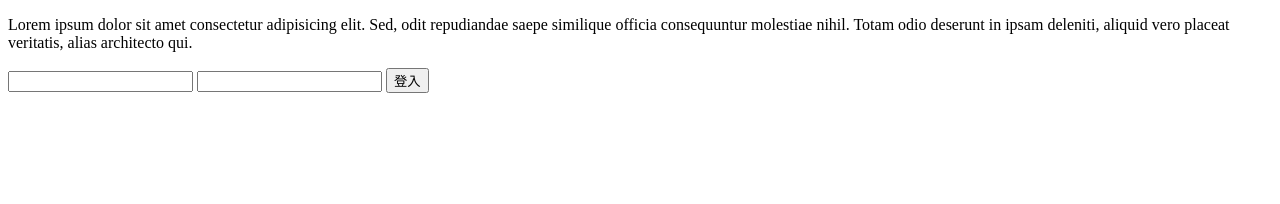
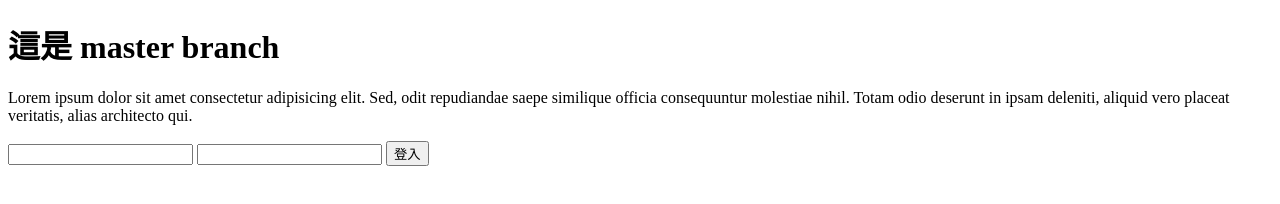
Before and after one commit to oceanLover2024/try, a plain HTML site: page index.html in a window 1280 px wide. Drawn offline with Linux system fonts and the light colour scheme.

Commit message:
create h1

```diff
--- a/index.html
+++ b/index.html
@@ -10,6 +10,7 @@
     <title>Document</title>
   </head>
   <body>
+    <h1>這是 master branch</h1>
     <p>
       Lorem ipsum dolor sit amet consectetur adipisicing elit. Sed, odit
       repudiandae saepe similique officia consequuntur molestiae nihil. Totam
```
